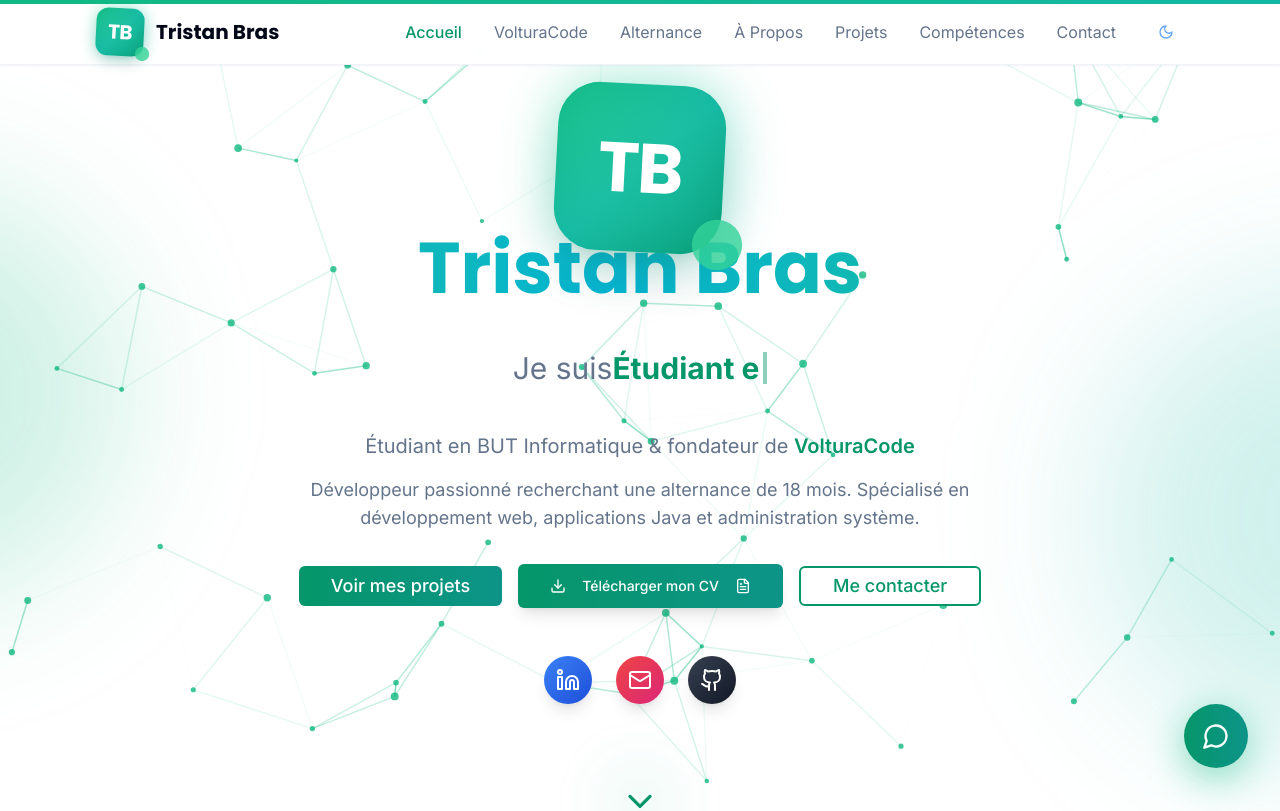
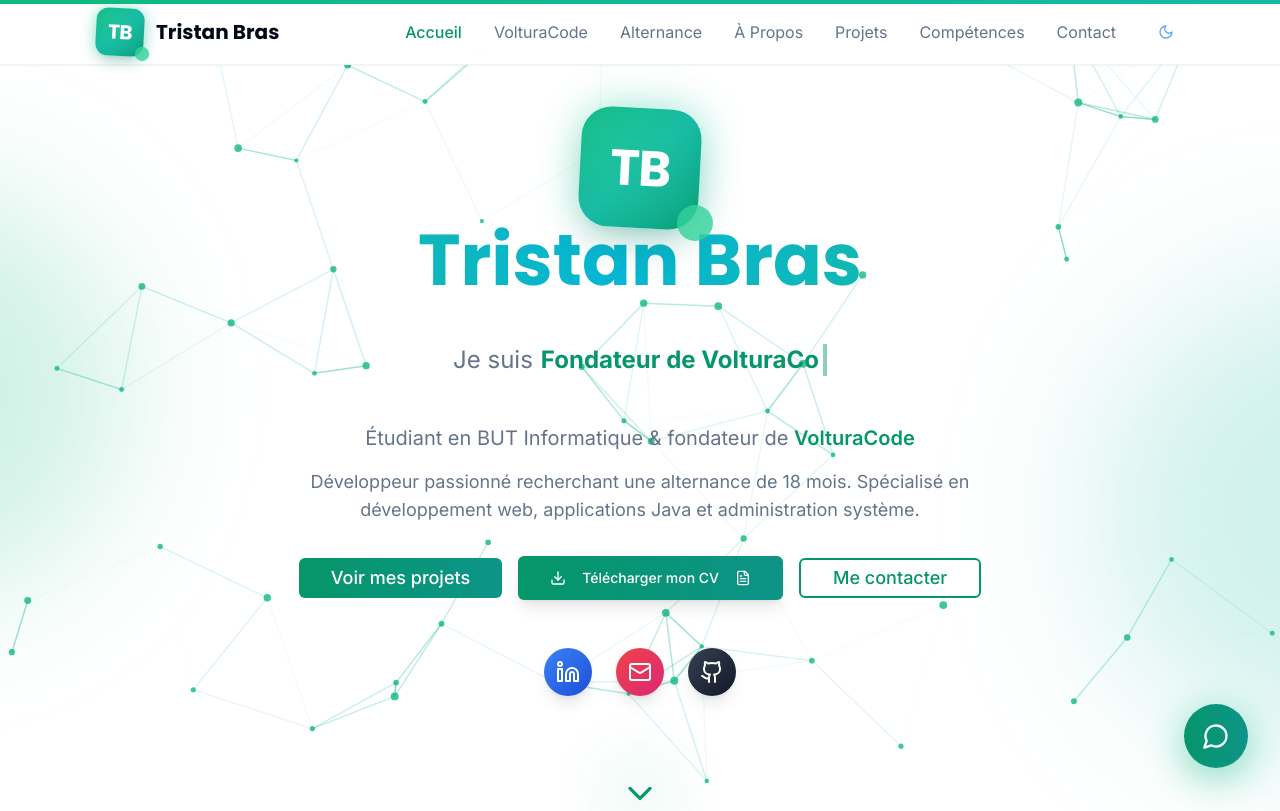
Before and after one commit to XiVolt/Portfolio, a Next.js app: page / in a window 1280 px wide. Shown: the top 811 px of the page. Built offline with nearby package versions, Linux system fonts and the light colour scheme.

Commit message:
Fix Hero section: reduce logo size (2.5x), fix typewriter text overflow with flex-wrap and min-height, adjust font sizes

```diff
--- a/app/page.tsx
+++ b/app/page.tsx
@@ -405,14 +405,14 @@ export default function Portfolio() {
         <div className="max-w-6xl mx-auto px-4 sm:px-6 lg:px-8 py-20 relative z-10">
           <div className="text-center">
             <motion.div
-              className="mb-10 flex justify-center"
+              className="mb-8 flex justify-center"
               initial={{ opacity: 0, scale: 0.5 }}
               animate={{ opacity: 1, scale: 1 }}
               transition={{ duration: 0.6, type: "spring" }}
             >
               <motion.div
-                className="transform scale-[3.5]"
-                whileHover={{ scale: 3.7, rotate: 360 }}
+                className="transform scale-[2.5]"
+                whileHover={{ scale: 2.7, rotate: 360 }}
                 transition={{ duration: 0.8, type: "spring" }}
               >
                 <Logo />
@@ -434,19 +434,21 @@ export default function Portfolio() {
             </motion.h1>
 
             <motion.div
-              className="text-2xl md:text-3xl mb-6 h-20 flex items-center justify-center"
+              className="text-xl md:text-2xl mb-6 min-h-[80px] flex items-center justify-center flex-wrap gap-2"
               initial={{ opacity: 0, y: 20 }}
               animate={{ opacity: 1, y: 0 }}
               transition={{ delay: 0.3 }}
             >
-              <span className="text-muted-foreground">Je suis </span>
+              <span className="text-muted-foreground">Je suis</span>
               <Typewriter
                 words={[
-                  " Développeur Web",
-                  " Étudiant en BUT Informatique",
-                  " Fondateur de VolturaCode",
-                  " Passionné de Code",
+                  "Développeur Web",
+                  "Étudiant en BUT Informatique",
+                  "Fondateur de VolturaCode",
+                  "Passionné de Code",
                 ]}
+                typingSpeed={80}
+                deletingSpeed={40}
               />
             </motion.div>
 
```
